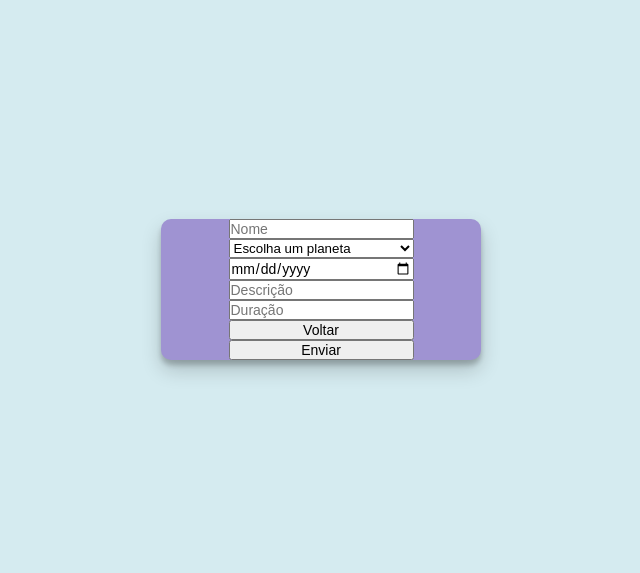
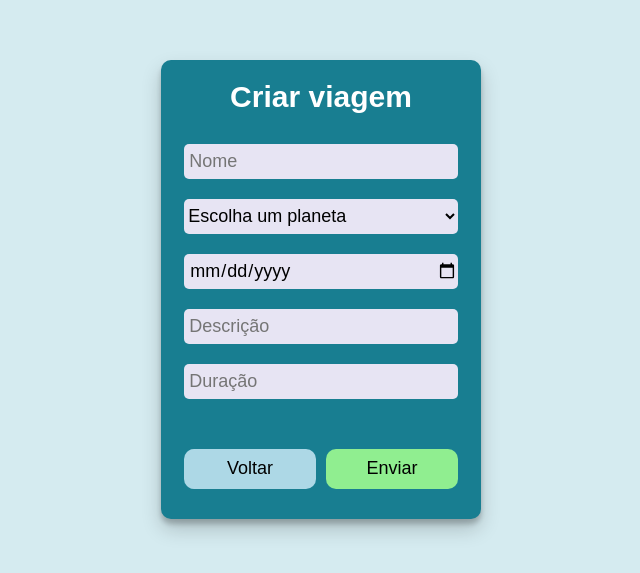
Before and after one commit to future4code/alves-Evandro-Folletto, a React (Create React App) app in the folder modulo3/projeto-labex/: page /createtrip in a window 1280 px wide. Shown: the part 111-684 px from the top of the page, without its empty margins (319-959 px from the left). Built offline with nearby package versions, Linux system fonts and the light colour scheme.

Commit message:
estilizações completas e início do readme

```diff
--- a/modulo3/projeto-labex/src/pages/AboutPage/styled-AboutPage.js
+++ b/modulo3/projeto-labex/src/pages/AboutPage/styled-AboutPage.js
@@ -4,14 +4,15 @@ export const Geral = styled.div`
   display: flex;
   flex-direction: column;
   justify-content: space-around;
-  width: 375px;
-  height: 667px;
-  box-shadow: 0 0 15px 0 rgba(0, 0, 0, 0.3);
-  border-radius: 20px;
-  background-color: #ffaaa4;
+  width: 700px;
+  height: 800px;
+  border-radius: 10px;
+  box-shadow: 0 5px 5px 0 rgba(0,0,0,0.2), 0 10px 20px 0 rgba(0,0,0,0.19);
+  background-color: #187e91;
 `
 
 export const Titulo = styled.h1`
+  color:#e7e4f3;
   text-align: center;
   margin: 10px 0 10px 0;
   /* @font-face {
@@ -22,29 +23,30 @@ export const Titulo = styled.h1`
 `
 
 export const Textos = styled.div`
+  color:#e7e4f3;
   display: flex;
   flex-direction: column;
 `
 
 export const Text = styled.div`
+  color:#e7e4f3;
   font-size: 19px;
-  text-align: justify;
-  margin: 0 10px 10px 10px;
+  margin: 0 20px 20px 20px;
   word-wrap: break-word;
 `
 
 export const ButtonBack = styled.button`
-  font-size: 20px;
-  height: 50px;
-  margin: 10px;
+  font-size: 18px;
+  height: 40px;
+  /* width: 50%; */
+  margin: 10px 20px;
   text-align: center;
   border: none;
   border-radius: 10px;
-  background-color: #d2282e;
+  background-color: lightgreen;
   &:hover {
-    cursor: pointer;
-    background-color: #910000;
-    transform: scale(1.03);
-    transition: transform .2s;
-  }
+		cursor: pointer;
+		background-color: #00b900;
+    border: none;
+	}
 `
--- a/modulo3/projeto-labex/src/pages/ApplicationFormPage/styled-ApplicationFormPage.js
+++ b/modulo3/projeto-labex/src/pages/ApplicationFormPage/styled-ApplicationFormPage.js
@@ -17,29 +17,52 @@ export const Container = styled.div`
   height: auto;
   border-radius: 10px;
   box-shadow: 0 5px 5px 0 rgba(0,0,0,0.2), 0 10px 20px 0 rgba(0,0,0,0.19);
-  background-color: #9f93d2;
+  background-color: #187e91;
   /* @media screen and (max-device-width : 480px){ */
   /* width: 90%; */
   /* } */
 `
 
-export const TituloCadastro = styled.p`
+export const Formulario = styled.form`
+  display: flex;
+  flex-direction: column;
+  align-items: center;
+  width: 95%;
+`
+
+export const TituloCadastro = styled.h1`
   font-size: 30px;
   color: white;
-  margin: 10px;
+  margin: 20px 0 30px 0;
+`
+
+export const Selecionar = styled.select`
+  margin: 0 0 20px 0;
+  height: 35px;
+  width: 90%;
+  border: none;
+  font-size: 18px;
+  border-radius: 5px;
+  background: #e7e4f3;
+  /* @media screen and (max-device-width : 480px){ */
+    /* max-width: 100vw; */
+    /* display: flex; */
+    /* flex-direction: column; */
+    /* align-items: center; */
+  /* } */
 `
 
 export const Input = styled.input`
   width: 90%;
-  height: 30px;
+  height: 35px;
   font-size: 18px;
   border: none;
   border-radius: 5px;
-  margin: 0 0 10px 0;
+  margin: 0 0 20px 0;
   padding: 0 0 0 5px;
   background-color: #e7e4f3;
   &:focus {
-    border: solid 2px #6f59c5;
+    border: solid 1px gray;
     outline: 0;
   }
 `
@@ -59,94 +82,19 @@ export const TextArea = styled.textarea`
     outline: 0;
   }
 `
-export const Titulo = styled.p`
-  width: 90%;
-  margin: 0 0 5px 0;
-  color: white;
-`
-
-export const Data = styled.form`
-  width: 90%;
-  margin: 0px;
-  text-align: center;
-`
-
-export const DataInput = styled.input`
-  font-size: 16px;
-  width: 100%;
-  height: 30px;
-  margin: 0 0 20px 0;
-  padding: 0 0 0 5px;
-  box-sizing: border-box;
-  background-color: #e7e4f3;
-  border: none;
-  border-radius: 5px;
-  &:focus {
-    border: solid 2px #6f59c5;
-    outline: 0;
-  }
-`
-
-export const MetPag = styled.div`
-  display: flex;
-  flex-direction: column;
-  justify-content: space-between;
-  width: 90%;
-`
-
-export const Met = styled.div`
-  display: flex;
-  align-items: center;
-  font-size: 16px;
-  width: 90%;
-`
-
-export const MetInput = styled.input`
-  margin: 0 5px 0 0;
-  width: 15px;
-  height: 15px;
-  border: solid 1px blue;
-`
-
-export const SelectOrdenar = styled.select`
-  background: rgb(219,214,238);
-  height: 35px;
-  width: 90%;
-  border: none;
-  font-size: 18px;
-  border-radius: 5px;
-  /* @media screen and (max-device-width : 480px){ */
-    /* max-width: 100vw; */
-    /* display: flex; */
-    /* flex-direction: column; */
-    /* align-items: center; */
-  /* } */
-`
-
-export const OptionOrdenar = styled.option`
-  border: 0;
-  font-size: 18px;
-  /* margin: 0 20px; */
-`
-
-export const DivSelect = styled.div`
-  width: 100%;
-  margin: 10px 0;
-  text-align: center;
-`
 
 export const Buttons = styled.div`
   display: flex;
   justify-content: center;
-  margin: 30px 0 0 0;
-  width: 100%;
+  margin: 30px 0 30px 0;
+  width: 90%;
 `
 
 export const ButtonBack = styled.button`
   font-size: 18px;
   height: 40px;
   width: 50%;
-  margin: 0 10px 10px 20px;
+  margin: 0 5px 0 0;
   text-align: center;
   border: none;
   border-radius: 10px;
@@ -162,7 +110,7 @@ export const ButtonCreate = styled.button`
   font-size: 18px;
   height: 40px;
   width: 50%;
-  margin: 0 20px 10px 10px;
+  margin: 0 0 0 5px;
   text-align: center;
   border: none;
   border-radius: 10px;
--- a/modulo3/projeto-labex/src/pages/CreateTripPage/CreateTripPage.js
+++ b/modulo3/projeto-labex/src/pages/CreateTripPage/CreateTripPage.js
@@ -1,6 +1,7 @@
 import { useNavigate } from "react-router-dom";
 import axios from "axios";
-import { Geral, Container, Formulario, Titulo, Input, TextArea, Buttons, ButtonBack, ButtonCreate, SelectOrdenar, OptionOrdenar, DivSelect, Data, DataInput } from './styled-CreateTripPage'
+// import { Geral, Container, Formulario, Titulo, Input, TextArea, Buttons, ButtonBack, ButtonCreate, SelectOrdenar, OptionOrdenar, DivSelect, Data, DataInput } from './styled-CreateTripPage'
+import * as s from './styled-CreateTripPage'
 import useForm from "./../../hooks/useForm";
 import { goToAdminHomePage } from "./../../routes/coordinator.js"
 
@@ -53,11 +54,12 @@ export default function CreateTripPage() {
   }
 
   return (
-    <Geral>
-      <Container>
+    <s.Geral>
+      <s.Container>
+        <s.TituloCadastro>Criar viagem</s.TituloCadastro>
 
-        <Formulario onSubmit={cadastrar}>
-          <input
+        <s.Formulario onSubmit={cadastrar}>
+          <s.Input
             name={"nome"}
             value={form.nome}
             onChange={onChange}
@@ -68,7 +70,7 @@ export default function CreateTripPage() {
             title={"O nome deve ter no mínimo 5 letras"}
           />
 
-          <select
+          <s.Selecionar
             name={"planeta"}
             value={form.planeta}
             onChange={onChange}
@@ -83,9 +85,9 @@ export default function CreateTripPage() {
             <option value="Urano">Urano</option>
             <option value="Netuno">Netuno</option>
             <option value="Plutão">Plutão</option>
-          </select>
+          </s.Selecionar>
 
-          <input
+          <s.Input
             name={"data"}
             value={form.data}
             onChange={onChange}
@@ -97,7 +99,7 @@ export default function CreateTripPage() {
             title={"Não podem ser escolhidas datas no passado"}
           />
 
-          <input
+          <s.Input
             name={"texto"}
             value={form.texto}
             onChange={onChange}
@@ -108,7 +110,7 @@ export default function CreateTripPage() {
             title={"São necessários pelo menos 30 caracters"}
           />
 
-          <input
+          <s.Input
             name={"duracao"}
             value={form.duracao}
             onChange={onChange}
@@ -119,13 +121,13 @@ export default function CreateTripPage() {
             title={"A duração mínima deve ser de 50 dias"}
           />
 
-          {/* <Buttons> */}
-          <button onClick={() => goToAdminHomePage(navigate)}>Voltar</button>
-          <button>Enviar</button>
-          {/* </Buttons> */}
-        </Formulario>
+          <s.Buttons>
+            <s.ButtonBack onClick={() => goToAdminHomePage(navigate)}>Voltar</s.ButtonBack>
+            <s.ButtonCreate>Enviar</s.ButtonCreate>
+          </s.Buttons>
+        </s.Formulario>
 
-      </Container>
-    </Geral>
+      </s.Container>
+    </s.Geral>
   );
 };
--- a/modulo3/projeto-labex/src/pages/CreateTripPage/styled-CreateTripPage.js
+++ b/modulo3/projeto-labex/src/pages/CreateTripPage/styled-CreateTripPage.js
@@ -17,7 +17,7 @@ export const Container = styled.div`
   height: auto;
   border-radius: 10px;
   box-shadow: 0 5px 5px 0 rgba(0,0,0,0.2), 0 10px 20px 0 rgba(0,0,0,0.19);
-  background-color: #9f93d2;
+  background-color: #187e91;
   /* @media screen and (max-device-width : 480px){ */
   /* width: 90%; */
   /* } */
@@ -26,73 +26,39 @@ export const Container = styled.div`
 export const Formulario = styled.form`
   display: flex;
   flex-direction: column;
+  align-items: center;
+  width: 95%;
+`
+
+export const TituloCadastro = styled.h1`
+  font-size: 30px;
+  color: white;
+  margin: 20px 0 30px 0;
 `
 
 export const Input = styled.input`
   width: 90%;
-  height: 30px;
+  height: 35px;
   font-size: 18px;
   border: none;
   border-radius: 5px;
-  margin: 0 0 10px 0;
+  margin: 0 0 20px 0;
   padding: 0 0 0 5px;
   background-color: #e7e4f3;
   &:focus {
-    border: solid 2px #6f59c5;
+    border: solid 1px gray;
     outline: 0;
   }
 `
 
-export const Data = styled.form`
-  width: 90%;
-  margin: 0px;
-  text-align: center;
-`
-
-export const DataInput = styled.input`
-  font-size: 16px;
-  width: 100%;
-  height: 30px;
+export const Selecionar = styled.select`
   margin: 0 0 20px 0;
-  padding: 0 0 0 5px;
-  box-sizing: border-box;
-  background-color: #e7e4f3;
-  border: none;
-  border-radius: 5px;
-  &:focus {
-    border: solid 2px #6f59c5;
-    outline: 0;
-  }
-`
-
-export const TextArea = styled.textarea`
-  font-family: sans-serif;
-  font-size: 18px;
-  width: 90%;
-  height: 75px;
-  margin: 0 0 10px 0;
-  padding: 5px 0 0 5px;
-  border: none;
-  border-radius: 5px;
-  background-color: #e7e4f3;
-  &:focus {
-    border: solid 2px #6f59c5;
-    outline: 0;
-  }
-`
-export const Titulo = styled.p`
-  width: 90%;
-  margin: 0 0 5px 0;
-  color: white;
-`
-
-export const SelectOrdenar = styled.select`
-  background: rgb(219,214,238);
   height: 35px;
   width: 90%;
   border: none;
   font-size: 18px;
   border-radius: 5px;
+  background: #e7e4f3;
   /* @media screen and (max-device-width : 480px){ */
     /* max-width: 100vw; */
     /* display: flex; */
@@ -101,30 +67,18 @@ export const SelectOrdenar = styled.select`
   /* } */
 `
 
-export const OptionOrdenar = styled.option`
-  border: 0;
-  font-size: 18px;
-  /* margin: 0 20px; */
-`
-
-export const DivSelect = styled.div`
-  width: 100%;
-  margin: 10px 0;
-  text-align: center;
-`
-
 export const Buttons = styled.div`
   display: flex;
   justify-content: center;
-  margin: 30px 0 0 0;
-  width: 100%;
+  margin: 30px 0 30px 0;
+  width: 90%;
 `
 
 export const ButtonBack = styled.button`
   font-size: 18px;
   height: 40px;
   width: 50%;
-  margin: 0 10px 10px 20px;
+  margin: 0 5px 0 0;
   text-align: center;
   border: none;
   border-radius: 10px;
@@ -140,7 +94,7 @@ export const ButtonCreate = styled.button`
   font-size: 18px;
   height: 40px;
   width: 50%;
-  margin: 0 20px 10px 10px;
+  margin: 0 0 0 5px;
   text-align: center;
   border: none;
   border-radius: 10px;
```
Also changed, not shown: modulo3/projeto-labex/src/pages/AboutPage/AboutPage.js (+26 -11 lines), modulo3/projeto-labex/src/pages/ApplicationFormPage/ApplicationFormPage.js (+22 -21 lines), 1 other file (tests, documents, lock files or other folders).
